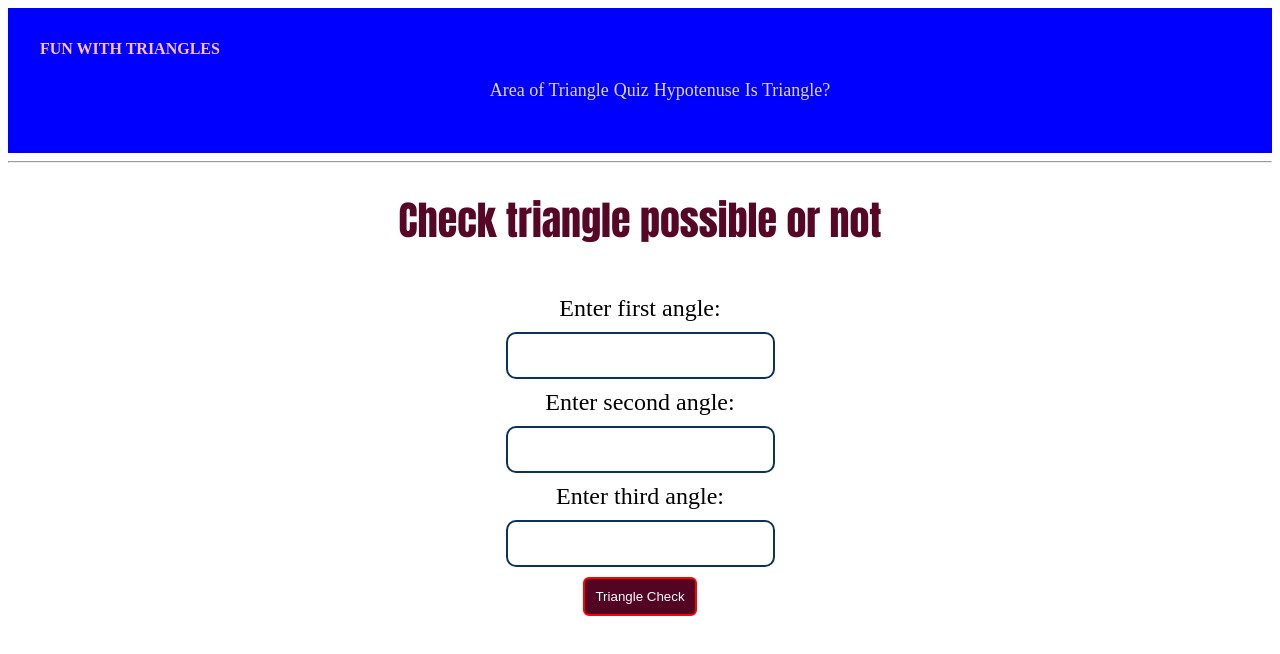
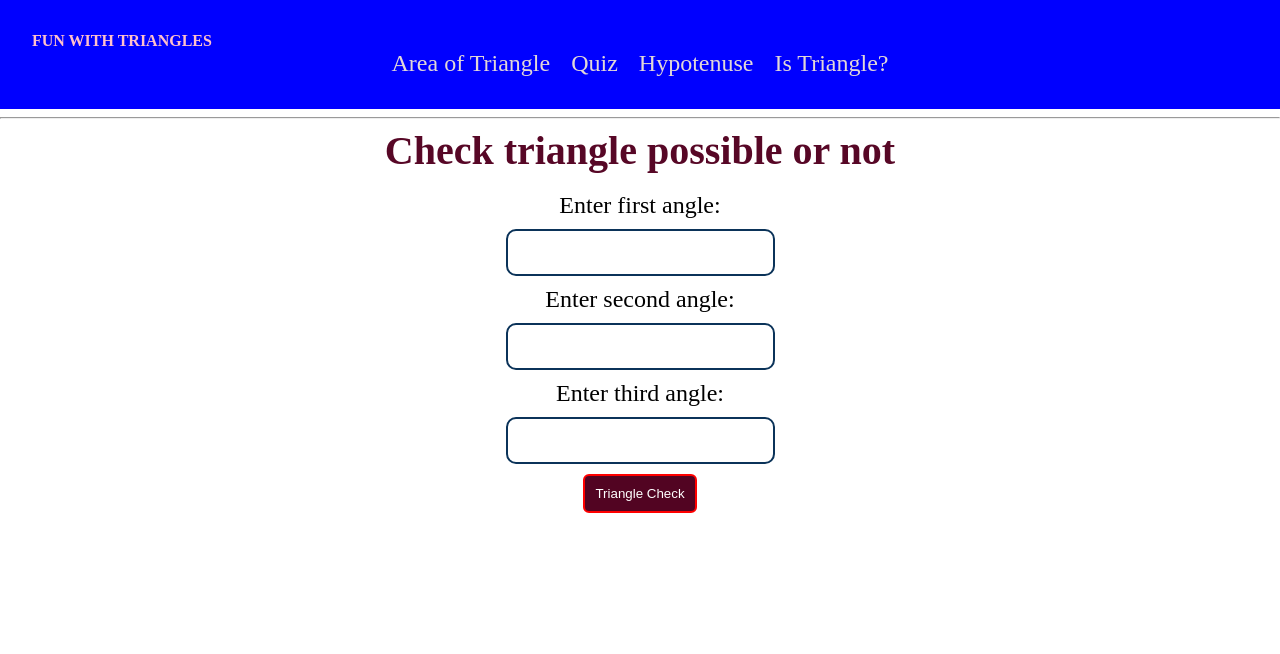
Before and after one commit to Rockyraven/triangle, a plain HTML site: page index.html in a window 1280 px wide. Drawn offline with Linux system fonts and the light colour scheme.

Commit message:
update master

```diff
--- a/triangle.css
+++ b/triangle.css
@@ -1,9 +1,11 @@
 
+*{
 
     box-sizing: border-box;
     margin: 0px;
     padding: 0px;
 }
+
 
 .link {
 
@@ -55,13 +57,14 @@ hr {
 }
 
 .navigation .link {
+
+    text-align: end;
     color: rgb(226, 215, 215);
     display: inline;
-    margin-inline-end: auto;
-    text-decoration: none;
-    text-align: right;
+     padding: 0.5rem;
+     font-size: larger;
 
-    font-size: large;
+
 }
 
 
@@ -75,7 +78,7 @@ hr {
     text-align: left;
     color: pink;
     font-weight: bold;
-    font: large;
+    font: xx-large;
 }
 
 .quiz-radio{
@@ -92,7 +95,7 @@ hr {
 h1{
     color:rgb(87, 7, 38);
      font-size:40px;
-     font-family: Impact, Haettenschweiler, 'Arial Narrow Bold', sans-serif;
+      font-weight: bolder;
 }
 .question-container{
     display: block;
--- a/triangle.js
+++ b/triangle.js
@@ -12,15 +12,15 @@ checkBtn.addEventListener("click" , function check(event){
   var  angle2 = Number(secondAngle.value);
   var  angle3 = Number(thirdAngle.value);
 
-    if(angle1 ==0 || angle2 ==0 || angle3 == 0 ){
+    if(angle1 == 0 || angle2 == 0 || angle3 == 0 ){
         showResult.innerText="input all the three angles"
     }
     else if((angle1 + angle2 + angle3) === 180)
     {
-        showResult.innerText = "Cool, It is a Triangle😎 ";
+        showResult.innerText = "Yeh, It is a Triangle😎 ";
     }
     else{
-         showResult.innerText="Oops, not a triangle😔";
+         showResult.innerText="Oops, It is not a triangle😔";
     }
 
 
```
